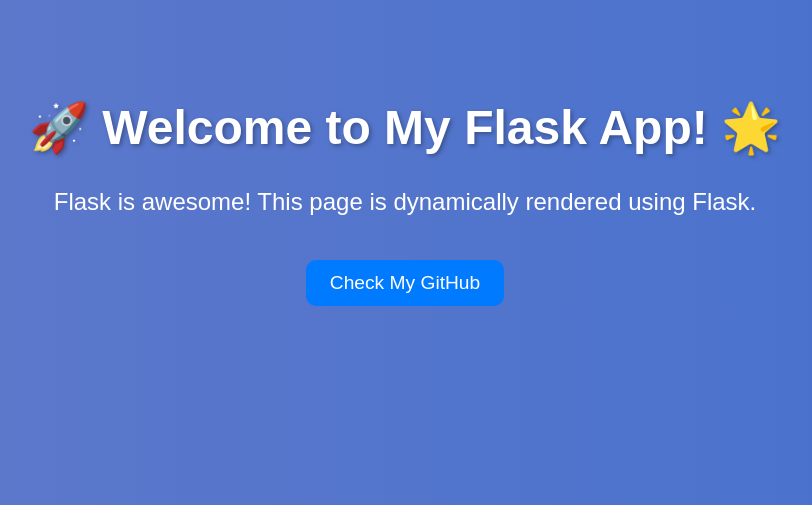
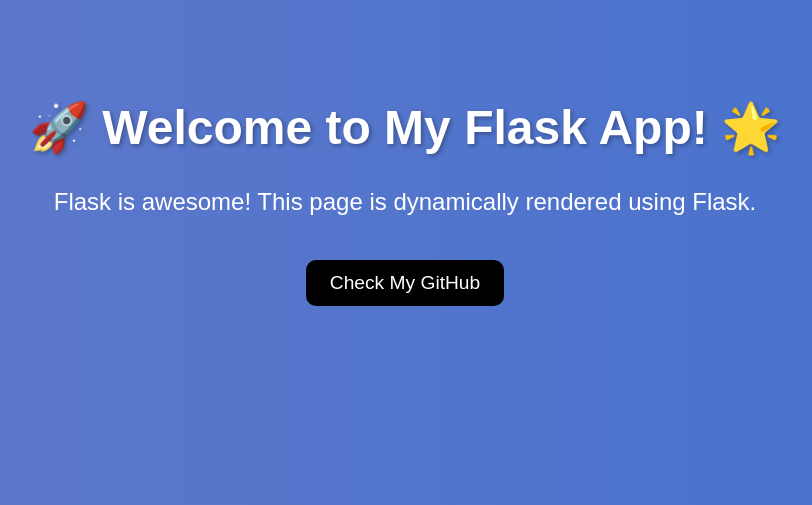
Before and after one commit to Shiva-Prasad-Naroju/CICD-practice-, a Flask app: page / in a window 1280 px wide. Shown: the top 505 px of the page, without its empty margins (235-1047 px from the left). Run offline with Flask 3, Linux system fonts and the light colour scheme.

Commit message:
webpage modified

```diff
--- a/templates/index.html
+++ b/templates/index.html
@@ -29,7 +29,7 @@
             padding: 12px 24px;
             font-size: 1.2em;
             color: #fff;
-            background: #007BFF;
+            background: #000000;
             border: none;
             border-radius: 10px;
             text-decoration: none;
@@ -37,7 +37,7 @@
             transition: 0.3s;
         }
         .btn:hover {
-            background: #000000;
+            background: #4a80e6;
         }
     </style>
 </head>
```
